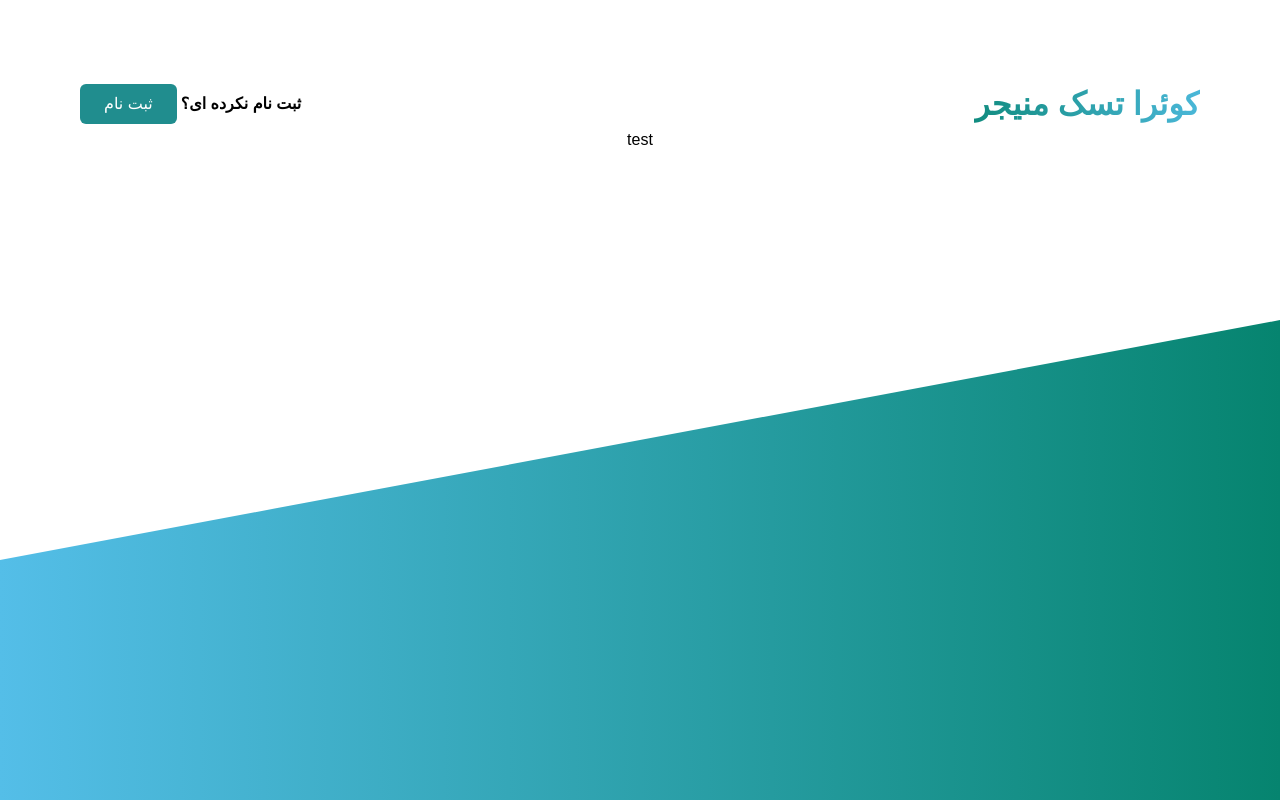
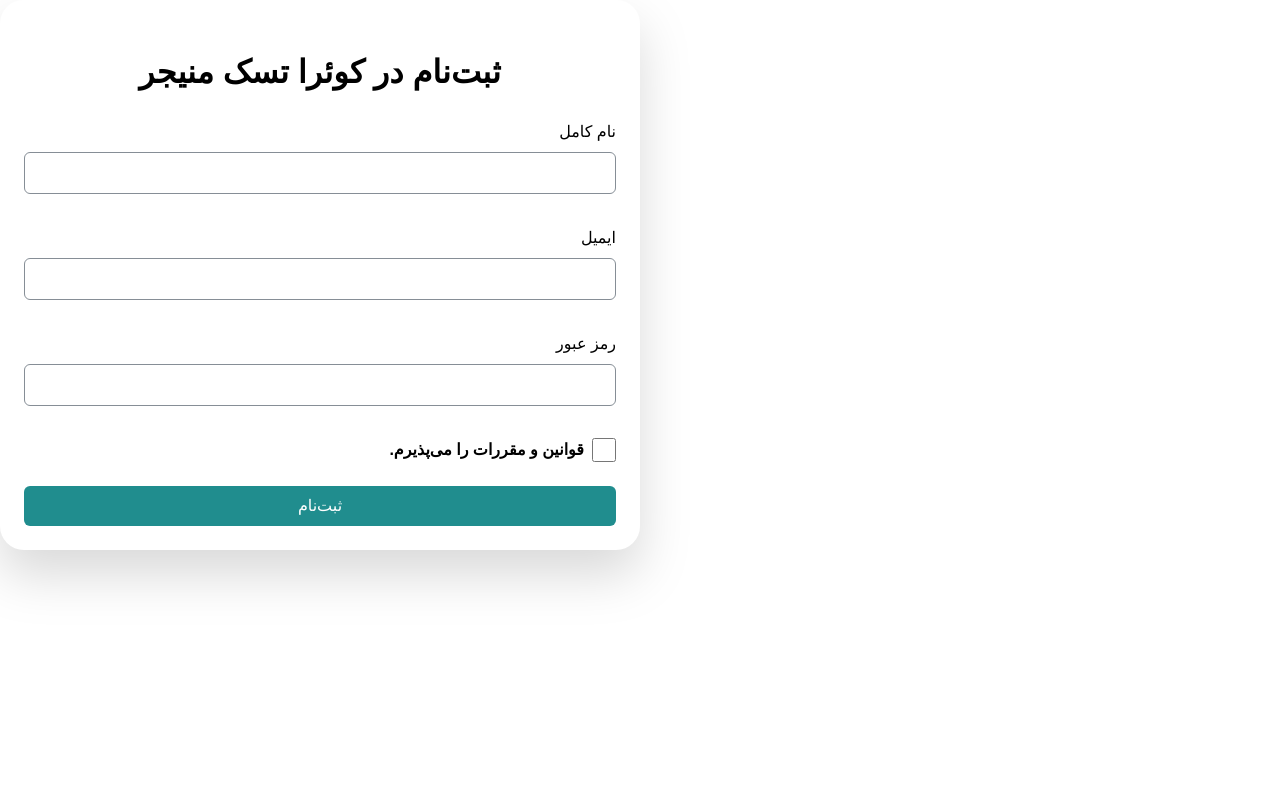
Before and after one commit to Summer-Frontend-Quera-Bootcamp/GROUP_10, a React (Vite) app: page / in a window 1280 px wide. Built offline with nearby package versions, Linux system fonts and the light colour scheme; the HTML template or start-up script is replaced by a standard one; a web font is replaced by a local one.

Commit message:
fixed Button & added some comments & Register page progress

```diff
--- a/src/Components/Ui/Buttons/ButtonPrimary/ButtonPrimary.tsx
+++ b/src/Components/Ui/Buttons/ButtonPrimary/ButtonPrimary.tsx
@@ -3,12 +3,14 @@ interface IButtonPrimary {
   type?: "submit" | "reset" | "button";
   bigger?: boolean;
   onClick: () => void;
+  disabled?: boolean;
 }
 export const ButtonPrimary = ({
   children,
   type = "button",
   bigger,
   onClick,
+  disabled,
 }: IButtonPrimary) => {
   return (
     <button
@@ -17,6 +19,7 @@ export const ButtonPrimary = ({
       } bg-brand-primary text-white px-m py-xs rounded-md border-0 duration-300 cursor-pointer active:bg-gray-primary `}
       type={type}
       onClick={onClick}
+      disabled={disabled}
     >
       {children}
     </button>
--- a/src/Components/Ui/Containers/ContainerAuth/ContainerAuth.tsx
+++ b/src/Components/Ui/Containers/ContainerAuth/ContainerAuth.tsx
@@ -1,6 +1,6 @@
 interface IContainerAuthProp {
   heading: string;
-  children: JSX.Element;
+  children: React.ReactNode;
 }
 
 export const ContainerAuth = ({ heading, children }: IContainerAuthProp) => {
--- a/src/Pages/AuthenticationPages/RegisterPage/RegisterPage.tsx
+++ b/src/Pages/AuthenticationPages/RegisterPage/RegisterPage.tsx
@@ -1,11 +1,81 @@
-import AuthLayout from "../../../Layouts/AuthLayout";
+//------ Functional Imports ----//
+import { FormEvent, useState } from "react";
 
-const Register = () => {
+//------ Other Components -----//
+
+import { ButtonPrimary } from "../../../Components/Ui/Buttons";
+import { ContainerAuth } from "../../../Components/Ui/Containers";
+import { InputText } from "../../../Components/Ui/Inputs";
+
+export const Register = () => {
+  const [checkBox, setCheckBox] = useState(false);
+  const [person, setPerson] = useState({
+    name: "",
+    email: "",
+    password: "",
+  });
+
+  const handleSubmit = (event: FormEvent) => {
+    event.preventDefault();
+    console.log(person, checkBox);
+  };
+
   return (
-    <AuthLayout navButtonText="ثبت نام">
-      <h1>test</h1>
-    </AuthLayout>
+    <form onSubmit={handleSubmit}>
+      <ContainerAuth heading=" ثبت‌نام در کوئرا تسک منیجر ">
+        <div className="flex flex-col">
+          <div>
+            <InputText
+              onChange={(event) =>
+                setPerson({ ...person, name: event.target.value })
+              }
+              label="نام کامل"
+              value={person.name}
+              type="text"
+            />
+          </div>
+          <div className="mt-m">
+            <InputText
+              onChange={(event) =>
+                setPerson({ ...person, email: event.target.value })
+              }
+              label="ایمیل"
+              value={person.email}
+              type="email"
+            />
+          </div>
+          <div className="my-m">
+            <InputText
+              onChange={(event) =>
+                setPerson({ ...person, password: event.target.value })
+              }
+              label="رمز عبور"
+              value={person.password}
+              type="password"
+            />
+          </div>
+          <div dir="rtl" className="flex items-center">
+            <input
+              type="checkBox"
+              id="guideline"
+              className="w-m h-m cursor-pointer rounded"
+              onChange={() => setCheckBox(checkBox ? false : true)}
+            />
+            <label
+              htmlFor="guideline"
+              className="mx-xs font-bold cursor-pointer"
+            >
+              قوانین و مقررات را می‌پذیرم.
+            </label>
+          </div>
+          <div className="mt-m">
+            <ButtonPrimary onClick={() => {}} bigger={true} type="submit">
+              ثبت‌نام
+            </ButtonPrimary>
+          </div>
+        </div>
+      </ContainerAuth>
+    </form>
   );
 };
-
 export default Register;
```
Also changed, not shown: src/App/App.tsx (+13 -0 lines), src/Pages/AuthenticationPages/index.tsx (+7 -0 lines).
